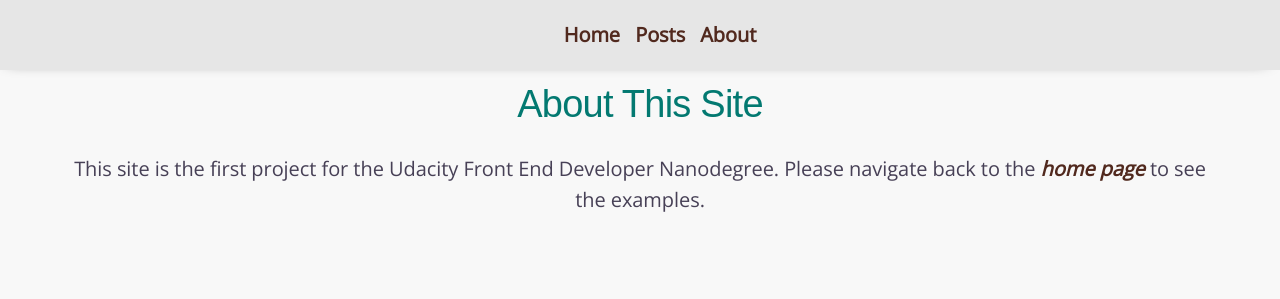
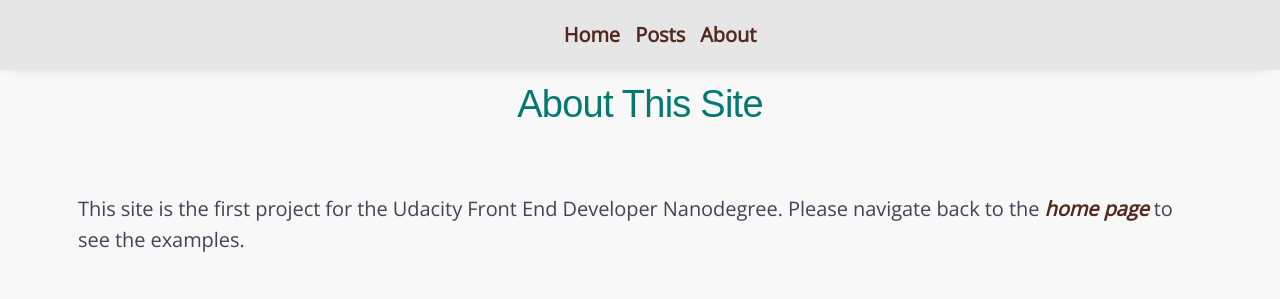
Before and after one commit to Tacktician/neophyte-blog, a plain HTML site: page about.html in a window 1280 px wide. Drawn offline with nearby package versions, Linux system fonts and the light colour scheme; a web font is replaced by a local one.

Commit message:
removed inline CSS from about.html

```diff
--- a/about.html
+++ b/about.html
@@ -18,7 +18,8 @@
             </nav>
             <h1>About This Site</h1>
         </div>
-        <p style="text-align: center">This site is the first project for the Udacity Front End Developer Nanodegree. Please navigate back to the <a href="index.html"><strong>home page</strong></a> to see the examples.</p>
-    </div>
+        <div id="intro" class="box">
+            <p>This site is the first project for the Udacity Front End Developer Nanodegree. Please navigate back to the <a href="index.html">home page</a> to see the examples.</p>
+        </div>
 </body>
 </html>
```
